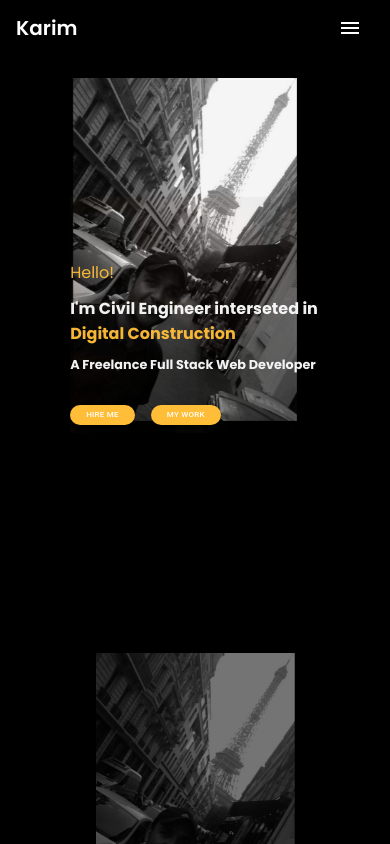
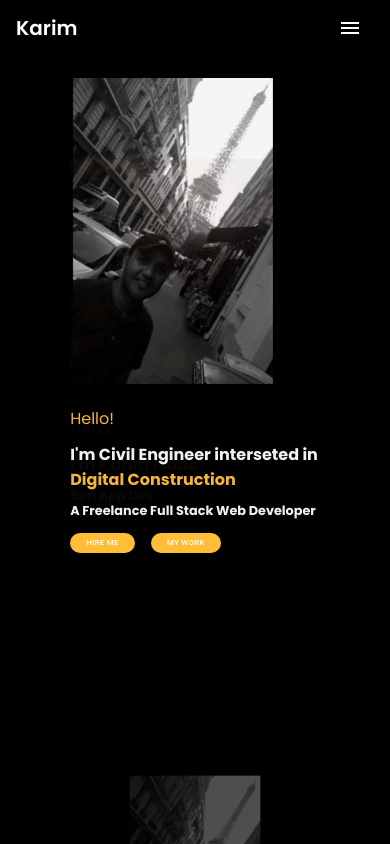
Before and after one commit to KIsaac85/kisaac85.github.io, a React (Vite) app: page / in a window 390 px wide. Shown: the top 844 px of the page. Built offline with nearby package versions, Linux system fonts and the light colour scheme.

Commit message:
add style to different widths

```diff
--- a/src/Home.jsx
+++ b/src/Home.jsx
@@ -32,7 +32,7 @@ function Home() {
       id="home-section"
       className="main-flex-row main-content-center home-top-space home-relContainer-mob" >
       <div className="home-paragraph home-absInner-mob" >
-        <Fade className="home-relative-position" in={checked} timeout={2500}>
+        <Fade className="home-relSm-position" in={checked} timeout={2500}>
           <div style={width > 600 && { width: 800 }}>
             <span>Hello!</span>
             <h1>
@@ -41,7 +41,7 @@ function Home() {
             <h2>Bim App Dev</h2>
           </div>
         </Fade>
-        <Fade className="home-relat-position" in={!checked} timeout={2500}>
+        <Fade className="home-relBig-position" in={!checked} timeout={2500}>
           <div style={width > 600 && { width: 950 }}>
             <span>Hello!</span>
             <h1>
@@ -53,7 +53,7 @@ function Home() {
         </Fade>
 
         <Stack
-          className="home-2ndrelative-position"
+          className="home-ButtonRelative-position"
           spacing={2}
           direction={"row"}
         >
--- a/src/css/Style About Section.css
+++ b/src/css/Style About Section.css
@@ -27,5 +27,8 @@
     .about-paragrapgh-list{
         margin-top: 10rem;
     }
+    #about-section{
+        margin-top: 20rem;
+    }
 
 }
--- a/src/css/Style Home.css
+++ b/src/css/Style Home.css
@@ -5,17 +5,17 @@
     .home-paragraph{
         width: 450px;
     }
-    .home-relative-position{
+    .home-relSm-position{
         position: relative;
         top: 2rem
     }
 
-    .home-2ndrelative-position{
+    .home-ButtonRelative-position{
         position: relative;
         top: -10rem
     }
 
-    .home-relat-position{
+    .home-relBig-position{
         position: relative;
         top:-14rem;
     }
@@ -42,33 +42,37 @@
         position: absolute;
         left: 18%;
     }
-    .home-relative-position{
+    .home-relSm-position{
         position: relative;
-        top: 5rem
+        top: 240px;
     }
 
-    .home-relat-position{
+    .home-relBig-position{
         position: relative;
-        top: -1rem;
+        top: 130px;
     }
 
     #home-yellowImg-mob{
         position: relative;
         right:   0%;
-        top: -20.5rem;
+        top: -330px;
     }
 
     #home-whiteImg-mob{
         position: relative;
         left: 0.8%;
-        top: -6.1rem;
+        top: -98px;
     }
 
     .home-top-space{
-        margin-top: 11rem;
+        margin-top: 176px;
     }
     #home-section{
-        height: 10rem;
+        height: 160px;
+    }
+    .home-ButtonRelative-position{
+        position: relative;
+        top: 128px;
     }
 }
 
--- a/src/css/Style Main.css
+++ b/src/css/Style Main.css
@@ -51,7 +51,7 @@
         margin-top: 85rem;
     }
      .main-mob-image{
-        width:70%;
+        width:200px;
         height: auto;
     }
     h1{
```
